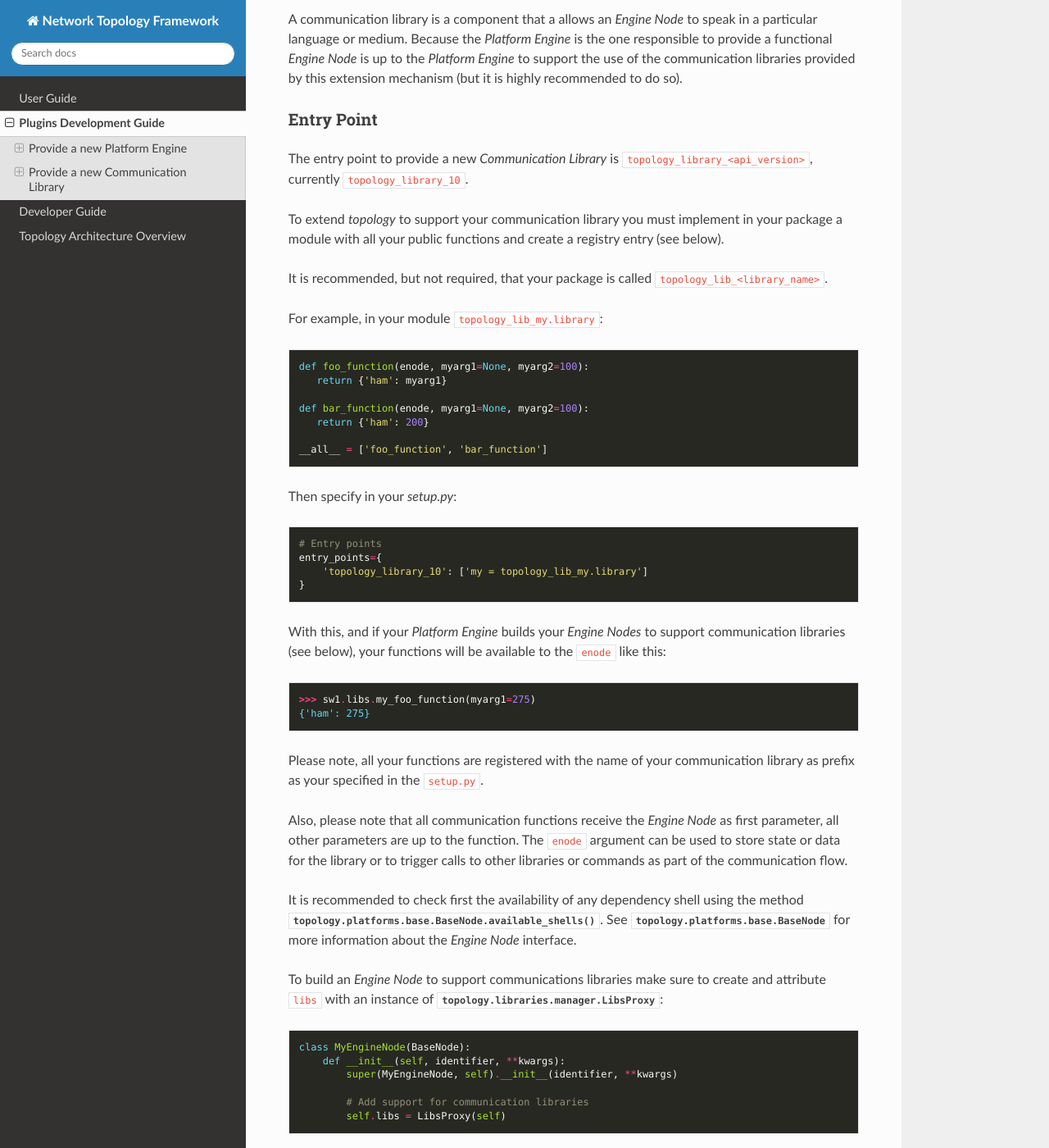
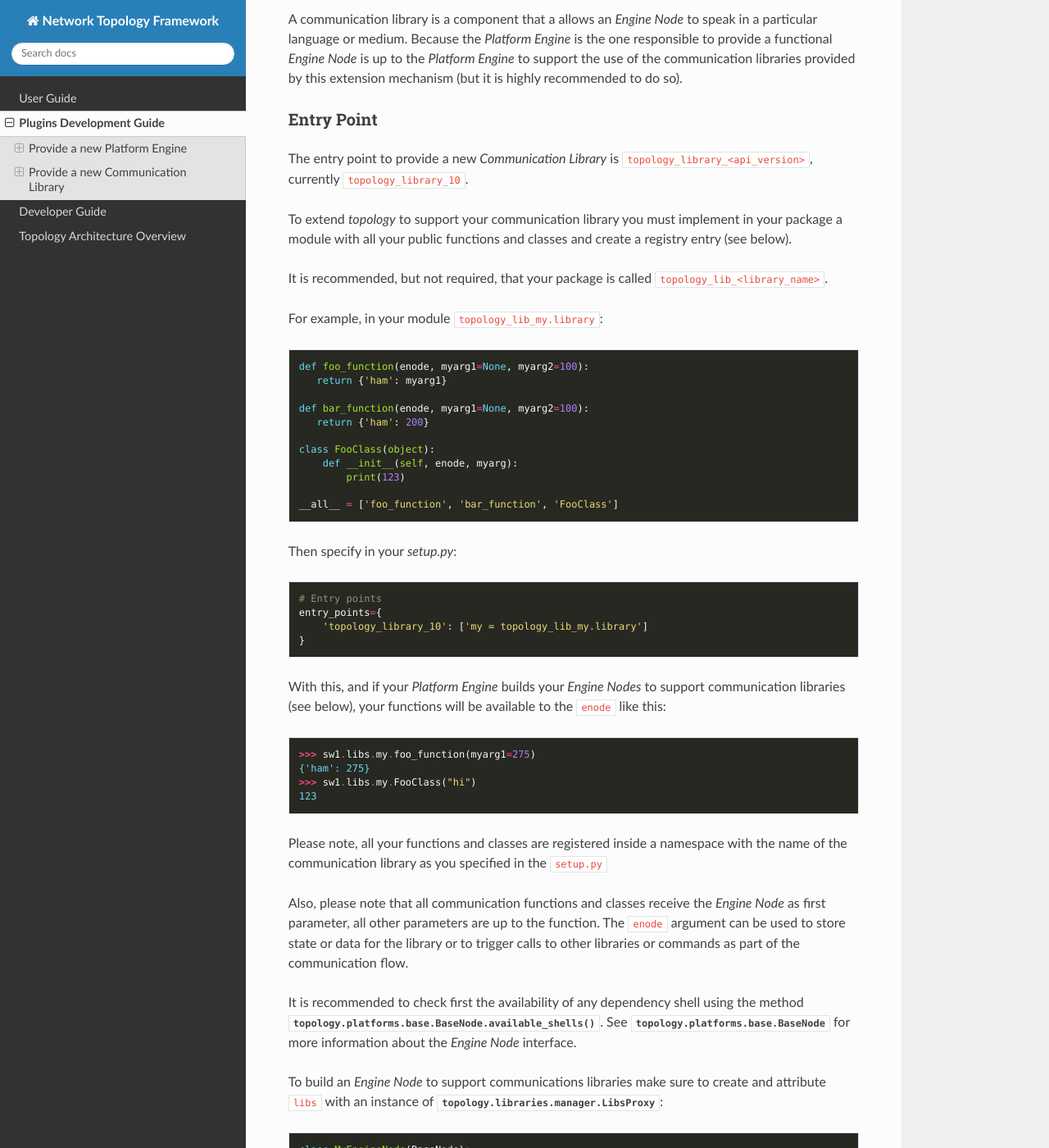
Before and after one commit to HPENetworking/topology, a Sphinx documentation site: the page built from doc/plugins.rst, in a window 1280 px wide and 1400 px high, scrolled down 1816 px. Shown: the whole window at 82% size. Built offline with Sphinx 7.4.7 and the Read the Docs theme 2.0.0, drawn with Linux system fonts in a browser that asks for light colours; pages that are not in the unit, such as notebooks, are missing from menus; the version number could not be read and is left out.

Commit message:
chg: dev: Update doc to reflect that classes can be defined on libraries

```diff
--- a/doc/plugins.rst
+++ b/doc/plugins.rst
@@ -164,8 +164,8 @@ The entry point to provide a new *Communication Library* is
 ``topology_library_10``.
 
 To extend `topology` to support your communication library you must implement
-in your package a module with all your public functions and create a registry
-entry (see below).
+in your package a module with all your public functions and classes and create
+a registry entry (see below).
 
 It is recommended, but not required, that your package is called
 ``topology_lib_<library_name>``.
@@ -180,7 +180,11 @@ For example, in your module ``topology_lib_my.library``:
     def bar_function(enode, myarg1=None, myarg2=100):
        return {'ham': 200}
 
-    __all__ = ['foo_function', 'bar_function']
+    class FooClass(object):
+        def __init__(self, enode, myarg):
+            print(123)
+
+    __all__ = ['foo_function', 'bar_function', 'FooClass']
 
 Then specify in your `setup.py`:
 
@@ -197,15 +201,17 @@ to the ``enode`` like this:
 
 ::
 
-    >>> sw1.libs.my_foo_function(myarg1=275)
+    >>> sw1.libs.my.foo_function(myarg1=275)
     {'ham': 275}
+    >>> sw1.libs.my.FooClass("hi")
+    123
 
-Please note, all your functions are registered with the name of your
-communication library as prefix as your specified in the ``setup.py``.
+Please note, all your functions and classes are registered inside a namespace
+with the name of the communication library as you specified in the ``setup.py``
 
-Also, please note that all communication functions receive the *Engine Node* as
-first parameter, all other parameters are up to the function. The ``enode``
-argument can be used to store state or data for the library or to
+Also, please note that all communication functions and classes receive the
+*Engine Node* as first parameter, all other parameters are up to the function.
+The ``enode`` argument can be used to store state or data for the library or to
 trigger calls to other libraries or commands as part of the communication flow.
 
 It is recommended to check first the availability of any dependency shell
```
Also changed, not shown: 1 other file.
